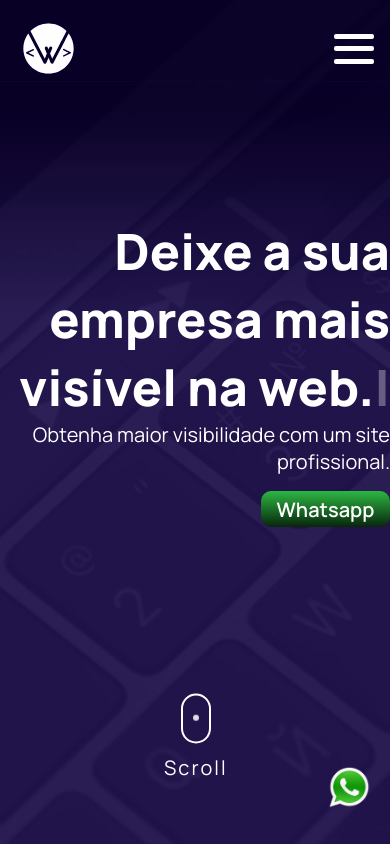
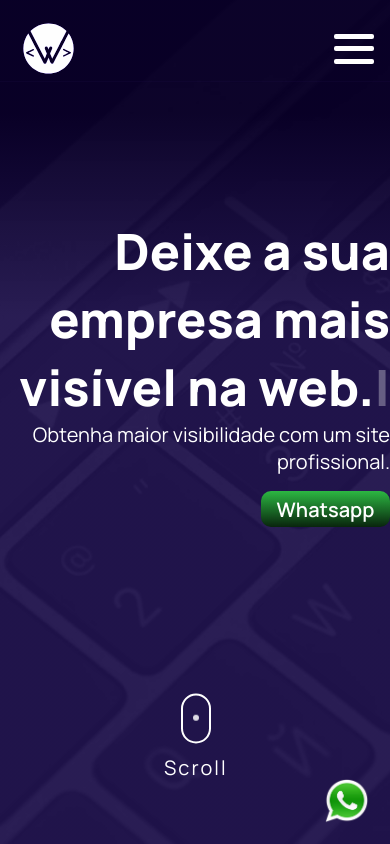
Before and after one commit to luanrodriguespigosso/site-webview, a plain HTML site: page index.html in a window 390 px wide. Shown: the top 844 px of the page. Drawn offline with Linux system fonts and the light colour scheme.

Commit message:
correção tamanho botão whatsapp

```diff
--- a/css/responsiveness.css
+++ b/css/responsiveness.css
@@ -70,8 +70,8 @@
     }
 
     .div-btn-whatsapp {
-        width: 42px;
-        height: 78px;
+        width: 46px;
+        height: 46px;
     }
 }
 
--- a/css/style.css
+++ b/css/style.css
@@ -846,11 +846,11 @@ textarea {
 
 /* Btn whatsapp */
 .div-btn-whatsapp {
-    width: 77px;
-    height: 113px;
+    width: 60px;
+    height: 60px;
     position: fixed;
     right: 20px;
-    bottom: 0px;
+    bottom: 20px;
 }
 
 .div-btn-whatsapp img {
```
